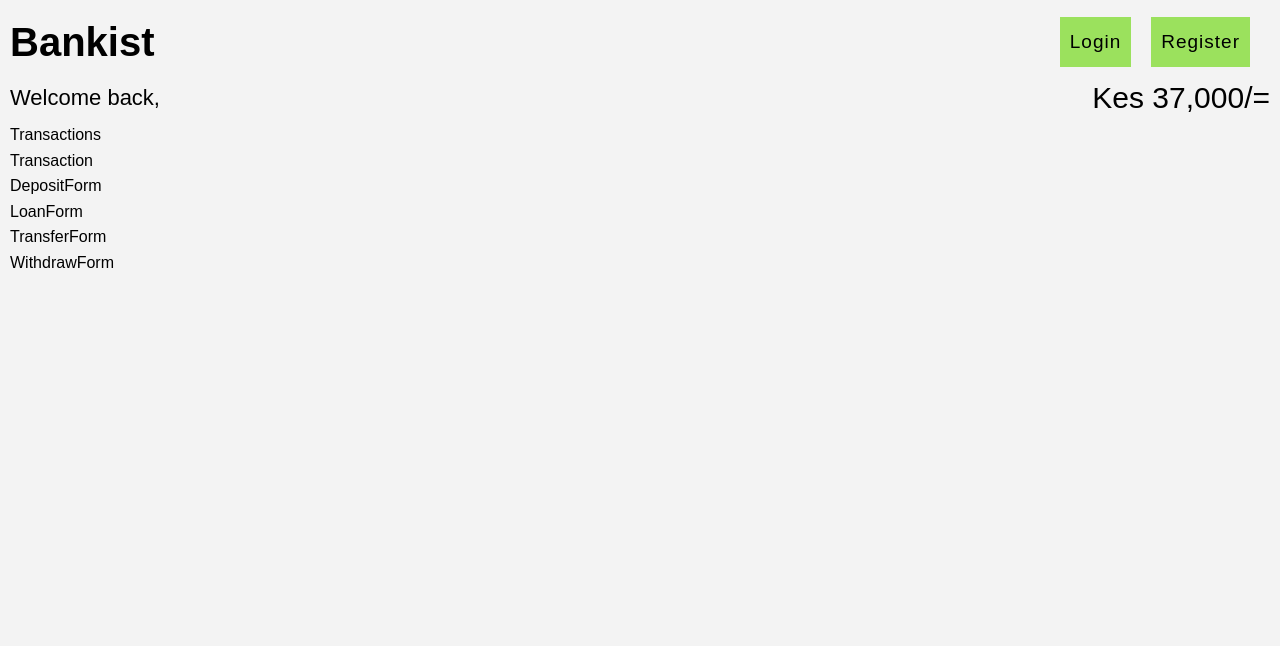
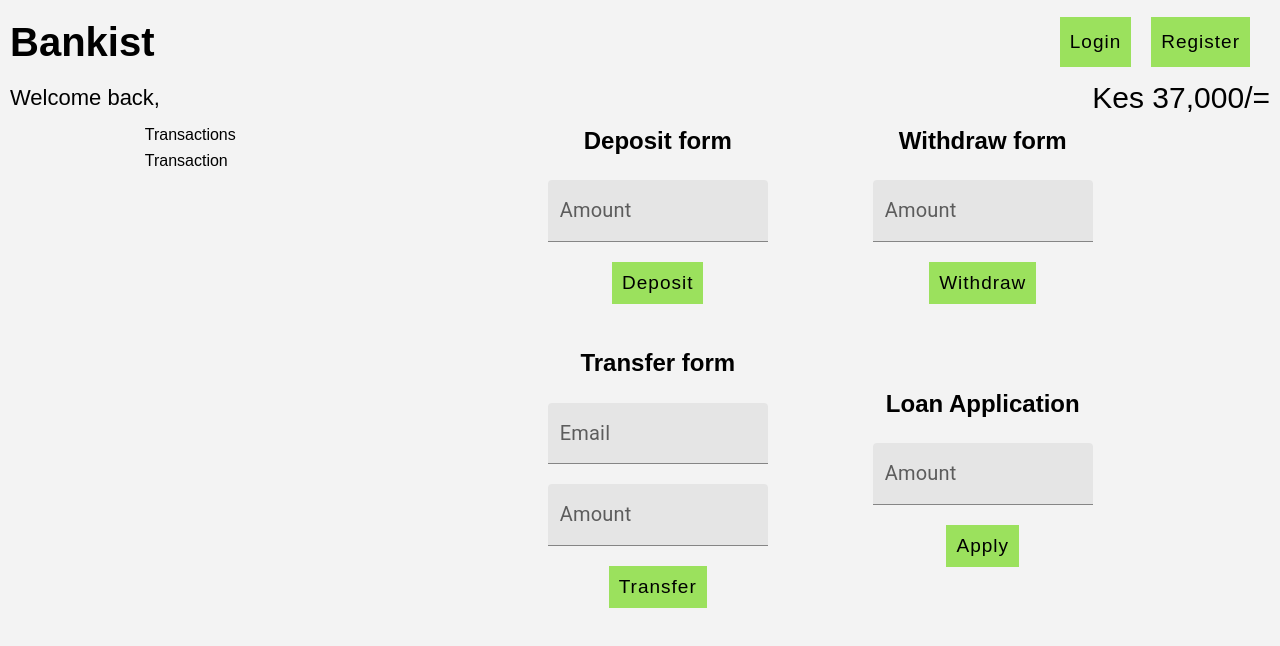
Before and after one commit to davidkiama/Bankist, a React (Create React App) app in the folder client/: page /dashboard in a window 1280 px wide. Shown: the top 646 px of the page. Built offline with nearby package versions, Linux system fonts and the light colour scheme.

Commit message:
Initial styling of the forms

```diff
--- a/client/src/components/Dashboard/Dashboard.css
+++ b/client/src/components/Dashboard/Dashboard.css
@@ -17,3 +17,19 @@
 .dashboard__header span {
   font-size: 3rem;
 }
+
+.dashboard__main {
+  display: flex;
+  justify-content: space-around;
+}
+
+.dashboard__forms {
+  width: 50%;
+  display: flex;
+
+  align-items: center;
+  justify-content: space-evenly;
+  flex-wrap: wrap;
+  column-gap: 2rem;
+  row-gap: 4rem;
+}
--- a/client/src/components/Dashboard/Dashboard.js
+++ b/client/src/components/Dashboard/Dashboard.js
@@ -23,9 +23,9 @@ function Dashboard() {
 
         <div className="dashboard__forms">
           <DepositForm />
+          <WithdrawForm />
+          <TransferForm />
           <LoanForm />
-          <TransferForm />
-          <WithdrawForm />
         </div>
       </div>
     </main>
--- a/client/src/components/Forms/DepositForm.js
+++ b/client/src/components/Forms/DepositForm.js
@@ -1,7 +1,20 @@
 import React from "react";
 
+import { TextField } from "@mui/material/";
+
+import "./Forms.css";
+
 function DepositForm() {
-  return <div>DepositForm</div>;
+  return (
+    <form className="form">
+      <h4 className="form__heading">Deposit form</h4>
+      <TextField className="form__input" name="amount" label="Amount" variant="filled" type="number" />
+
+      <button type="submit" className="btn">
+        Deposit
+      </button>
+    </form>
+  );
 }
 
 export default DepositForm;
--- /dev/null
+++ b/client/src/components/Forms/Forms.css
@@ -0,0 +1,22 @@
+.form {
+  width: 22rem;
+  margin: 0 auto;
+  display: flex;
+  flex-direction: column;
+  row-gap: 2rem;
+}
+
+.form__heading {
+  text-align: center;
+  font-size: 2.4rem;
+}
+
+.form input,
+.form label {
+  font-size: 2rem;
+}
+
+.form button {
+  width: fit-content;
+  margin: 0 auto;
+}
--- a/client/src/components/Forms/LoanForm.js
+++ b/client/src/components/Forms/LoanForm.js
@@ -1,7 +1,17 @@
 import React from "react";
+import { TextField } from "@mui/material/";
 
 function LoanForm() {
-  return <div>LoanForm</div>;
+  return (
+    <form className="form">
+      <h4 className="form__heading">Loan Application</h4>
+      <TextField className="form__input" name="amount" label="Amount" variant="filled" type="number" />
+
+      <button type="submit" className="btn">
+        Apply
+      </button>
+    </form>
+  );
 }
 
 export default LoanForm;
--- a/client/src/components/Forms/TransferForm.js
+++ b/client/src/components/Forms/TransferForm.js
@@ -1,7 +1,18 @@
 import React from "react";
+import { TextField } from "@mui/material/";
 
 function TransferForm() {
-  return <div>TransferForm</div>;
+  return (
+    <form className="form">
+      <h4 className="form__heading">Transfer form</h4>
+      <TextField className="form__input" name="email" label="Email" variant="filled" type="email" />
+      <TextField className="form__input" name="amount" label="Amount" variant="filled" type="number" />
+
+      <button type="submit" className="btn">
+        Transfer
+      </button>
+    </form>
+  );
 }
 
 export default TransferForm;
--- a/client/src/components/Forms/WithdrawForm.js
+++ b/client/src/components/Forms/WithdrawForm.js
@@ -1,7 +1,17 @@
 import React from "react";
+import { TextField } from "@mui/material/";
 
 function WithdrawForm() {
-  return <div>WithdrawForm</div>;
+  return (
+    <form className="form">
+      <h4 className="form__heading">Withdraw form</h4>
+      <TextField className="form__input" name="amount" label="Amount" variant="filled" type="number" />
+
+      <button type="submit" className="btn">
+        Withdraw
+      </button>
+    </form>
+  );
 }
 
 export default WithdrawForm;
--- a/client/src/components/Transactions/Transactions.js
+++ b/client/src/components/Transactions/Transactions.js
@@ -5,9 +5,10 @@ import Transaction from "./Transaction/Transaction";
 function Transactions() {
   return (
     <>
-      <div>Transactions</div>
-
-      <Transaction />
+      <div>
+        Transactions
+        <Transaction />
+      </div>
     </>
   );
 }
```
